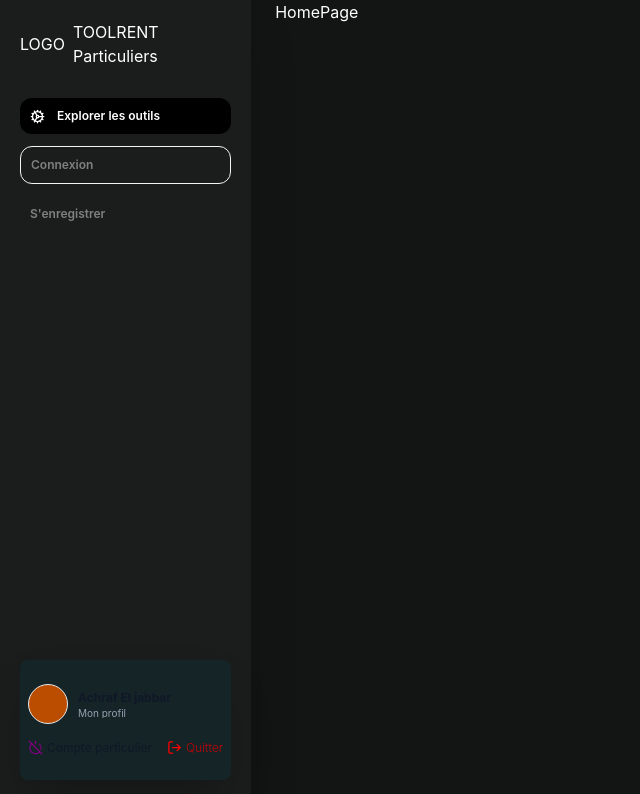
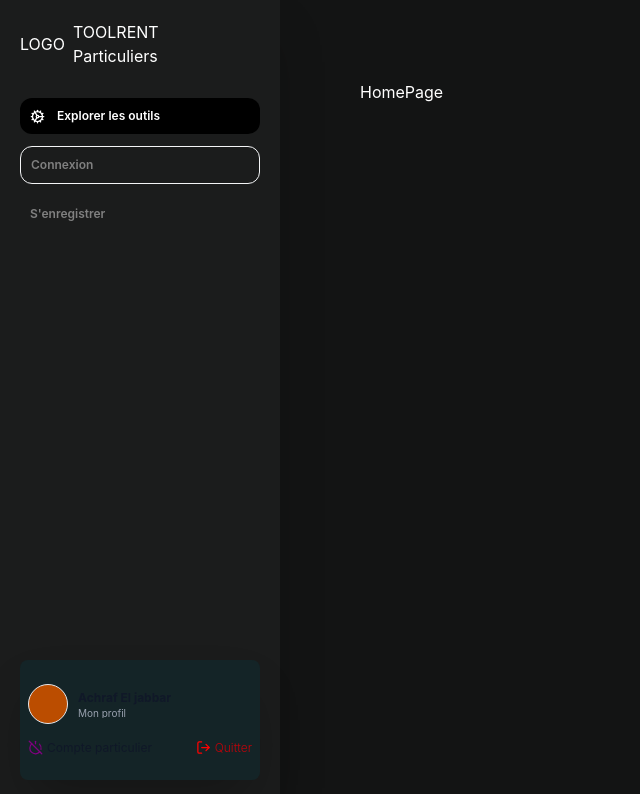
Before and after one commit to achrafjbr/RentTool-frontEnd, a React (Vite) app: page / in a window 1280 px wide. Shown: the top 794 px of the page, without its empty margins (0-640 px from the left). Built offline with nearby package versions, Linux system fonts and the light colour scheme.

Commit message:
Fix some layout issues, adding fading animation for every page

```diff
--- a/src/App.tsx
+++ b/src/App.tsx
@@ -3,7 +3,7 @@ import AppRouter from "./routes/AppRouter";
 
 function App() {
   return (
-    <div className="bg-[#131414] text-white min-h-screen">
+    <div className="bg-[#131414] text-white   ">
       <AppRouter />
     </div>
   );
--- a/src/components/layout/AppLayout.tsx
+++ b/src/components/layout/AppLayout.tsx
@@ -1,13 +1,28 @@
 import { Outlet } from "react-router-dom";
 import SideBar from "./SideBar";
+import Divider from "../common/Divider";
+import { useFadeAnimation } from "../../hooks/useFadeAnimation";
 
-export default function AppLayout() {
+function AppLayout() {
+  const { paddingTop, opacity } = useFadeAnimation({
+    paddingTop: "pt-50",
+    opacity: "opacity-10",
+  });
   return (
-    <aside className="h-screen grid grid-cols-1 sm:grid-cols-[1fr_4fr] gap-6">
-      <SideBar />
-      <main className="h-screen">
+    <div className="h-screen grid grid-cols-1  sm:grid-cols-[280px_1fr]">
+      <aside className=" h-screen sticky top-0">
+        <SideBar />
+      </aside>
+
+      <main
+        className={`sm:overflow-y-auto pl-20  transition-all
+          ease-in-out duration-100 ${paddingTop} ${opacity} `}
+      >
         <Outlet />
+        <Divider padding="pb-8 " />
       </main>
-    </aside>
+    </div>
   );
 }
+
+export default AppLayout;
--- a/src/components/layout/AuthLayout.tsx
+++ b/src/components/layout/AuthLayout.tsx
@@ -1,14 +1,27 @@
 import { Outlet } from "react-router-dom";
 import SideBar from "./SideBar";
+import Divider from "../common/Divider";
+import { useFadeAnimation } from "../../hooks/useFadeAnimation";
 
 function AuthLayout() {
+  const { paddingTop, opacity } = useFadeAnimation({
+    paddingTop: "pt-50",
+    opacity: "opacity-10",
+  });
+
   return (
-    <aside className="h-screen grid grid-cols-1 sm:grid-cols-[1fr_4fr] gap-6">
-      <SideBar />
-      <main>
+    <div className="h-screen grid grid-cols-1 sm:grid-cols-[280px_1fr]">
+      <aside className=" h-screen sticky top-0">
+        <SideBar />
+      </aside>
+
+      <main
+        className={`sm:overflow-y-auto transition-all ease-in-out duration-100 ${paddingTop} ${opacity}`}
+      >
         <Outlet />
+        <Divider padding="pb-8" />
       </main>
-    </aside>
+    </div>
   );
 }
 
--- a/src/components/layout/SideBar.tsx
+++ b/src/components/layout/SideBar.tsx
@@ -12,7 +12,11 @@ function SideBar() {
   );
   const links = isAuthenticated ? authLinks : guestLinks;
   return (
-    <div className="bg-[#1b1c1c] shadow-2xl flex flex-wrap flex-col p-5 ">
+    <div
+      className="bg-[#1b1c1c] shadow-2xl  h-full
+
+     flex flex-wrap flex-col p-5 "
+    >
       <div className="flex items-center gap-x-2">
         <div>LOGO</div>
         <div>
--- /dev/null
+++ b/src/hooks/useFadeAnimation.ts
@@ -0,0 +1,29 @@
+import { useEffect, useState } from "react";
+
+export type FadeAnimationProps = {
+  paddingTop: string;
+  opacity: string;
+};
+export const useFadeAnimation = ({
+  paddingTop,
+  opacity,
+}: FadeAnimationProps) => {
+  const [animation, setAnimation] = useState({
+    paddingTop: paddingTop,
+    opacity: opacity,
+  });
+
+  useEffect(() => {
+    const timer = setTimeout(() => {
+      setAnimation({
+        paddingTop: "pt-20",
+        opacity: "opacity-100",
+      });
+    }, 100);
+
+    return () => {
+      clearTimeout(timer);
+    };
+  }, []);
+  return animation;
+};
--- a/src/pages/Auth/SignInPage.tsx
+++ b/src/pages/Auth/SignInPage.tsx
@@ -28,7 +28,7 @@ export default function SignInPage() {
   };
 
   return (
-    <div className=" pt-20">
+    <div className=" ">
       <div
         className="flex flex-col gap-5
         justify-center items-center
--- a/src/pages/Auth/SignUpPage.tsx
+++ b/src/pages/Auth/SignUpPage.tsx
@@ -30,7 +30,7 @@ export default function SignUpPage() {
   };
 
   return (
-    <div className=" pt-20">
+    <div className=" ">
       <div
         className="flex flex-col gap-5
         justify-center items-center
```
